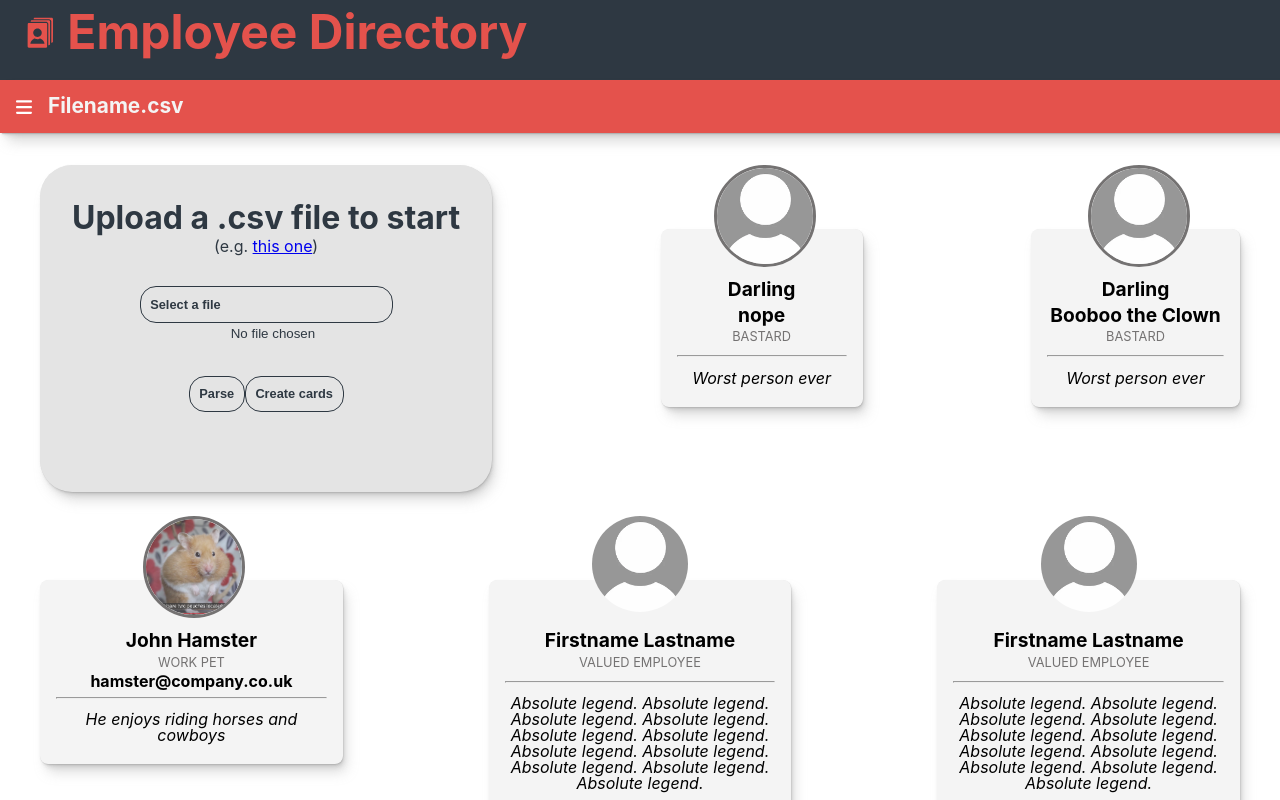
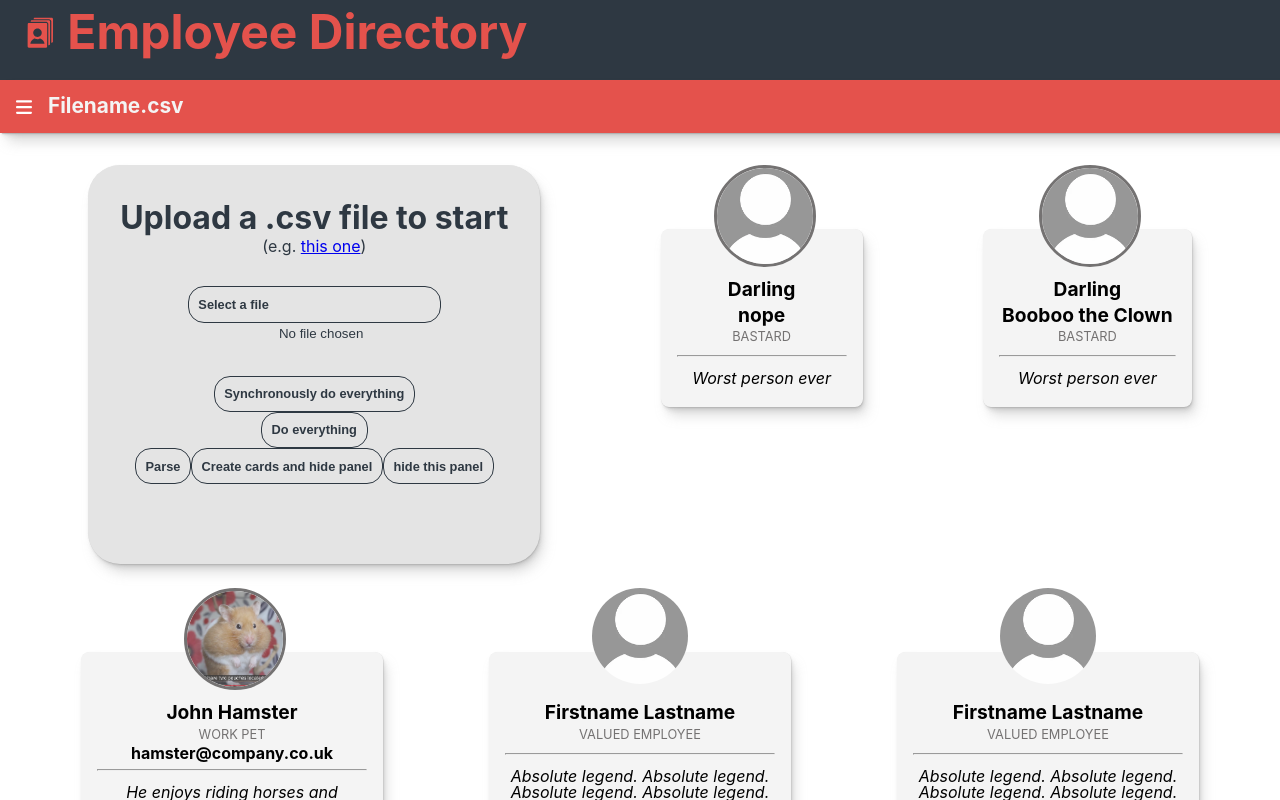
Before and after one commit to Star-Squid/employee-directory, a React (Create React App) app: page / in a window 1280 px wide. Shown: the top 800 px of the page. Built offline with nearby package versions, Linux system fonts and the light colour scheme.

Commit message:
merged 2 out of 3 functions

```diff
--- a/src/components/CardStyles.module.css
+++ b/src/components/CardStyles.module.css
@@ -17,7 +17,7 @@
   position: absolute;
   top: 5rem;
   left: auto;
-  z-index: 2;
+  z-index: 3;
   transition: opacity 0.5s;
   transition-timing-function: ease-in-out;
   opacity: 0;
--- a/src/components/Desktop.js
+++ b/src/components/Desktop.js
@@ -1,4 +1,4 @@
-import React, { useState } from "react";
+import React, { useState, useEffect } from "react";
 import Papa from "papaparse";
 import styles from "./DesktopStyles.module.css";
 import Card from "./Card";
@@ -9,17 +9,17 @@ import UploadImg from "../images/upload.svg";
 // Allowed extensions for input file
 const allowedExtensions = ["csv"];
 
-const Parser = ({giveAllEmployees}) => {
+
+const Parser = ({ desktopFunctions }) => {
   //store the parsed data
   const [data, setData] = useState([]);
+
 
   // incorrect extension?
   const [error, setError] = useState("");
 
   // uploaded file
   const [file, setFile] = useState("");
-
-  const [allEmployees, setAllEmployees] = useState([]);
 
   const handleFileChange = (e) => {
     setError("");
@@ -51,48 +51,57 @@ const Parser = ({giveAllEmployees}) => {
     reader.onload = async ({ target }) => {
       const csv = Papa.parse(target.result, { header: true });
       const parsedData = csv?.data;
-      const columns = Object.keys(parsedData[0]);
-      // const row = Object.values(parsedData[1]);
+      // const columns = Object.keys(parsedData[0]);
 
-      console.log("parsedData: ", parsedData )
+      console.log("parsedData: ", parsedData);
       allParsedData = parsedData;
-      console.log(parsedData)
-      setAllEmployees(parsedData)
-      console.log(allEmployees)
-        //THIS IS A JOKE, NOT SUPPOSED TO WORK ?????
-        //HOW DOES IT KNOW TO USE parsedData[i] ????
+
+      setData(parsedData);
 
 
-        //setAllEmployees( ["poop", "bitch"])
-
-
-        // setCards([
-        //   ...items,
-        //   {
-        //     id: items.length,
-        //     name: itemName
-        //   }
-        // ]);
-
-        // <Card/>
-      // }
-
-
-      // const log = setData(row);
-
-      // for (let i = 0; i< data.length; i++){
-      //   console.log(data[i])
-      // }
-
-
-      setData(parsedData);
+      // desktopFunctions.giveAllEmployees(data); //NO, parser doesnt finish in time
     };
     reader.readAsText(file);
 
 
 
+  };
 
-  };
+
+  // function err(x) {
+  //   console.log(x);
+  // }
+
+  // //this is a promise, so the 3 functions that happen after file selection can run in sequence
+  // const handleSequence = handleParse()
+  //   .then(
+  //     desktopFunctions.giveAllEmployees(data),
+  //     err("Error: can't parse file")
+  //   )
+  //   .then(desktopFunctions.handleDisplayCards(), err("Error: can't make cards"))
+  //   .catch(err("Error: can't display cards"));
+
+
+
+  //   new Promise( (resolve, reject) => {
+  //     handleParse();
+  //     if (data > 0) {
+  //        resolve("Can now run giveAllEmployees");
+  //     }jacket
+  //     else {
+  //        reject(Error("Promise rejected"));
+  //     }
+  //  }).then(function(result) {
+  //   console.log(result);
+  //    // "Promise resolved successfully"
+  //    desktopFunctions.giveAllEmployees(data);
+  // }).then(function(result) {
+  //   console.log(result);
+  //    // "Promise resolved successfully"
+  //    desktopFunctions.handleDisplayCards();
+  // }, err => {
+  //     console.log(err); // Error: "Promise rejected"
+  //  });
 
 
 
@@ -102,8 +111,7 @@ const Parser = ({giveAllEmployees}) => {
         <h2>Upload a .csv file to start</h2>
       </label>
       <p>
-        (e.g.{" "}
-        <a href="../external/employee_directory_example.csv">this one</a>)
+        (e.g. <a href="../external/employee_directory_example.csv">this one</a>)
       </p>
       <p>
         <input
@@ -115,71 +123,86 @@ const Parser = ({giveAllEmployees}) => {
         />
       </p>
       <div>
-        {/* <button className={styles.button} onClick={() => { handleParse(); giveCards(cards)}}>
-          Create cards
-        </button> */}
+        <button
+          className={styles.button}
+          onClick={() => {
+            handleParse();
+            desktopFunctions.giveAllEmployees(data);
+            // desktopFunctions.handleDisplayCards();
+          }}
+        >
+          Synchronously do everything
+        </button>
+        <br />
+        <button
+          className={styles.button}
+          onClick={() => {
+            handleParse();
+            desktopFunctions.giveAllEmployees(data);
+            // desktopFunctions.handleDisplayCards();
+          }}
+        >
+          Do everything
+        </button>
+        <br />
         <button className={styles.button} onClick={handleParse}>
           Parse
         </button>
-        <button className={styles.button} onClick={event => {giveAllEmployees(data)}}>
-          Create cards
+        {/* this button needs to do 3 things: parse (handleParse()), giveAllEmployees(data), and handleDisplayCards  */}
+        {/* handleParse calls giveAllEmployees from Parser NO ? OR handleParse gets a promise? OR giveAllEmployees gets called through useEffect in Parser when the data state changes */}
+        {/* giveAllEmployees calls handleDisplayCards from inside Desktop */}
+        <button
+          className={styles.button}
+          onClick={(event) => {
+            desktopFunctions.giveAllEmployees(data);
+          }}
+        >
+          Create cards and hide panel
+        </button>
+        <button
+          className={styles.button}
+          onClick={desktopFunctions.handleDisplayCards}
+        >
+          hide this panel
         </button>
       </div>
-      <div style={{ marginTop: "3rem" }}>
-        {/* {error ? error : data.map((col, idx) => <div key={idx}>{col}</div>)} */}
-        {/* {error ? error : data.map(elem => <div key={elem.ID}>{elem.ID}</div>)} */}
-        {error ? error : ""}
-      </div>
+      <div style={{ marginTop: "3rem" }}>{error ? error : ""}</div>
     </div>
   );
 };
 
 function Desktop() {
+  const [displayCards, setDisplayCards] = useState(false);
   const [allCards, setAllCards] = useState([]);
-  const giveAllEmployees = (allEmployees) => {
-    setAllCards(allEmployees);
+
+  const newHandleDisplayCards = () => {
+    setDisplayCards(displayCards ? false : true);
   };
 
-//   const prepareCards = (() => {
-//     if (allCards.length>0) {
+  const desktopFunctions = {
+    handleDisplayCards: () => {
+      setDisplayCards(displayCards ? false : true);
+    },
+    giveAllEmployees: (allEmployees) => {
+      setAllCards(allEmployees);
+      newHandleDisplayCards()
+    },
+  };
 
-//       return  (
-//       for (let i = 0; i < allCards.length; i++){
-//       <Card
-//       id={allCards[i].ID}
-//         name={allCards[i].FullName}
-//         preferredName={allCards[i].PreferredName}
-//         title={allCards[i].JobTitle}
-//         customTitle={allCards[i].CustomTitle}
-//         department={allCards[i].Department}
-//         description={allCards[i].Description}
-//       email={allCards[i].PrimaryEmail}
-//       location={allCards[i].Location}
-//       team={allCards[i].Team}
-//       subTeam={allCards[i].SubTeam}
-//       isManager= {false}
-//       manager={allCards[i].Manager}
-//       hobby={allCards[i].Hobby}
-//       softwareSkills={allCards[i].SoftwareSkills}
-//       hardSkills={allCards[i].HardSkills}
-//       currentProjects={allCards[i].CurrentProjects}
-//       pastProjects={allCards[i].PastProjects}
-//       hireDate={allCards[i].HireDate}
-//       ></Card>
-//       }
-//       )
-//     }
-// })();
+  // useEffect(setTimeout(desktopFunctions.handleDisplayCards(), 2000), [])
 
   return (
     <>
       <SmoothNavigation></SmoothNavigation>
       <main className={styles.desktop}>
-        <Parser giveAllEmployees={giveAllEmployees} />
-        {/* {console.log("Desktop's allCards: ", allCards)} */}
-
-        {allCards.map((card)=>{
-         return (<Card key={card.ID}
+        {!displayCards ? (
+          // <Parser giveAllEmployees={giveAllEmployees} handleDisplayCards={handleDisplayCards} />
+          <Parser desktopFunctions={desktopFunctions} />
+        ) : (
+          allCards.map((card) => {
+            return (
+              <Card
+                key={card.ID}
                 id={card.ID}
                 name={card.FullName}
                 preferredName={card.PreferredName}
@@ -191,7 +214,7 @@ function Desktop() {
                 location={card.Location}
                 team={card.Team}
                 subTeam={card.SubTeam}
-      isManager= {false}
+                isManager={false}
                 manager={card.Manager}
                 hobby={card.Hobby}
                 softwareSkills={card.SoftwareSkills}
@@ -199,36 +222,14 @@ function Desktop() {
                 currentProjects={card.CurrentProjects}
                 pastProjects={card.PastProjects}
                 hireDate={card.HireDate}
-      ></Card>)
-     })}
-
-    {/* for (let i = 0; i < allCards.length; i++){
-      <Card
-      id={allCards[i].ID}
-        name={allCards[i].FullName}
-        preferredName={allCards[i].PreferredName}
-        title={allCards[i].JobTitle}
-        customTitle={allCards[i].CustomTitle}
-        department={allCards[i].Department}
-        description={allCards[i].Description}
-      email={allCards[i].PrimaryEmail}
-      location={allCards[i].Location}
-      team={allCards[i].Team}
-      subTeam={allCards[i].SubTeam}
-      isManager= {false}
-      manager={allCards[i].Manager}
-      hobby={allCards[i].Hobby}
-      softwareSkills={allCards[i].SoftwareSkills}
-      hardSkills={allCards[i].HardSkills}
-      currentProjects={allCards[i].CurrentProjects}
-      pastProjects={allCards[i].PastProjects}
-      hireDate={allCards[i].HireDate}
               ></Card>
-      } */}
+            );
+          })
+        )}
 
         <Card
           id={"666"}
-        name={allCards.length>0 ? allCards[0].ID : "nope"}
+          name={allCards.length > 0 ? allCards[0].ID : "nope"}
           // name={allCards.length>0 ? "there's something" : "nope"}
           preferredName={"Darling"}
           title={"Bastard"}
--- a/src/components/DesktopStyles.module.css
+++ b/src/components/DesktopStyles.module.css
@@ -6,7 +6,7 @@
   flex-flow: row wrap;
   gap: 1.5rem;
   min-height: 80vh;
-  justify-content: space-between;
+  justify-content: space-around;
   align-items: flex-start;
   align-content: stretch;
 }
@@ -82,6 +82,8 @@
   padding: 0.6rem;
 
   background-color: transparent;
+  /* background-image: var(--greybutton); */
+
 
   font-size: 0.8rem;
 
@@ -95,6 +97,7 @@
 
 .button:hover {
   background-color: var(--dark);
+  /* background-image: var(--greybutton-hover); */
   color: var(--white);
   box-shadow: var(--shadow);
 }
--- a/src/styles/vars.css
+++ b/src/styles/vars.css
@@ -19,6 +19,9 @@
   --shadow-color: 0deg 0% 60%;
   --shadow-color-darker: 0deg 46% 36%;
 
+  /* --greybutton: radial-gradient(var(--almostwhite) 60%, var(--mist) 85%);
+  --greybutton-hover: radial-gradient(rgba(116,114,114,1) 60%, rgba(62,65,64,1) 85%); */
+
   --shadow:
     0.3px 0.5px 0.7px hsl(var(--shadow-color) / 0.36),
     0.8px 1.6px 2px -0.8px hsl(var(--shadow-color) / 0.36),
```
Lines whose indentation alone changed are shown as unchanged.
